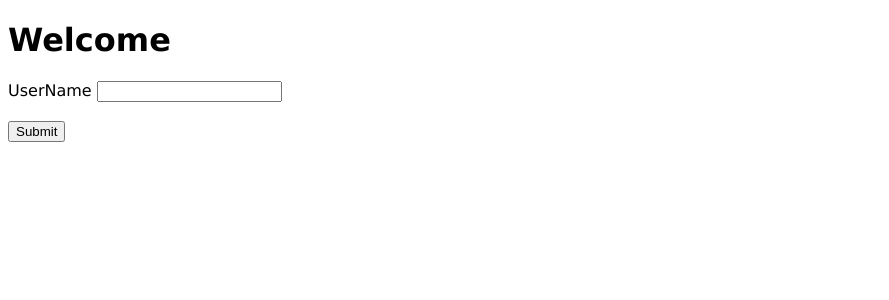
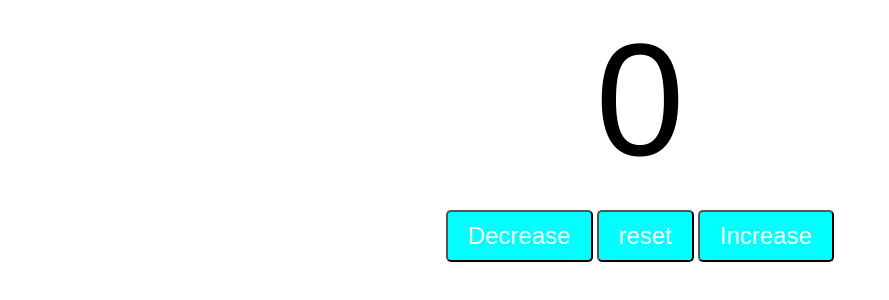
Before and after one commit to JunDavd/JsPractice, a plain HTML site: page practicaJs/index.html in a window 1280 px wide. Shown: the whole page, without its empty margins (0-889 px from the left). Drawn offline with Linux system fonts and the light colour scheme.

Commit message:
changes added

```diff
--- a/practicaJs/index.html
+++ b/practicaJs/index.html
@@ -7,16 +7,13 @@
     <title>My website</title>
 </head>
 <body>
-    <!-- <p id="p1"></p>
-    <p id="p2"></p>
-    <p id="p3"></p> -->
+    <label id="countLabel">0</label><br>
+    <div id="btnContainer">
+        <button id="decreaseBtn" class="buttons">Decrease</button>
+        <button id="resetBtn"  class="buttons">reset</button>
+        <button id="increaseBtn" class="buttons">Increase</button>
+    </div>
 
-    <H1 id="myH1">Welcome</H1>
-
-    <label for="">UserName</label>
-    <input id="myText"><br><br>
-    <button id="mySubmit">Submit</button>
-
-    <script src="index.js"></script>
+    <script src="/practicaJs/index.js"></script>
 </body>
 </html>
--- a/practicaJs/index.js
+++ b/practicaJs/index.js
@@ -29,3 +29,42 @@
 //     document.getElementById('myH1').textContent = `Hello ${userName}`
 
 // }
+
+
+// const area = (radius) => {
+//     const PI = 3.14
+//     return 2 * PI * radius
+// }
+
+
+// document.getElementById('mySubmit').onclick = function(){
+//     let radius = document.getElementById('myText').value
+//     radius = Number(radius)
+//     const result = area(radius)
+//     document.getElementById('myH3').textContent = `${result} cm`
+// }
+
+// document.getElementById('mySubmit').onclick = function(){
+//     let userValue = document.getElementById('myText').value;
+//     userValue = Number(userValue)
+//     let result = area(userValue)
+//     document.getElementById('myH3').textContent = result
+// }
+
+
+
+
+//COUNTER PROGRAM
+
+const decreaseBtn = document.getElementById('decreaseBtn')
+const reserBtn = document.getElementById('resetBtn')
+const increaseBtn = document.getElementById('increaseBtn')
+const countLabel = document.getElementById('countLabel')
+
+
+let count = 0
+
+increaseBtn.onclick = function(){
+    count ++
+    countLabel.textContent = count
+}
--- a/practicaJs/main.css
+++ b/practicaJs/main.css
@@ -1,4 +1,25 @@
-body {
-    font-family: Verdana, Geneva, Tahoma, sans-serif;
-    font-family: 2em;
+
+#countLabel{
+    display: block;
+    text-align: center;
+    font-size: 10em;
+    font-family: Helvetica;
 }
+
+#btnContainer{
+    text-align: center;
+}
+
+.buttons{
+    padding: 10px 20px;
+    font-size: 1.5em;
+    color: white;
+    background-color: aqua;
+    border-radius: 5px;
+    cursor: pointer;
+    transition: background-color 0.25s;
+}
+
+.buttons:hover{
+    background-color: cornflowerblue;
+}
```
